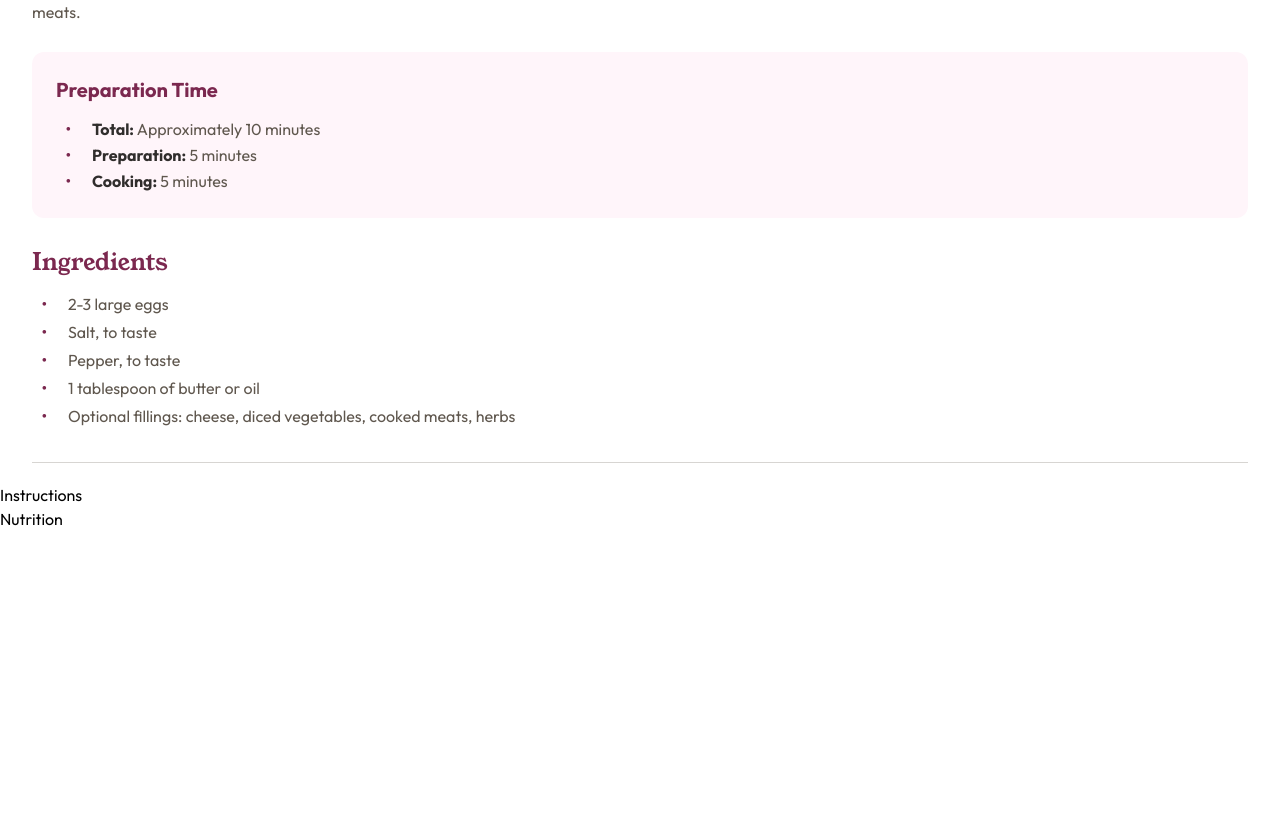
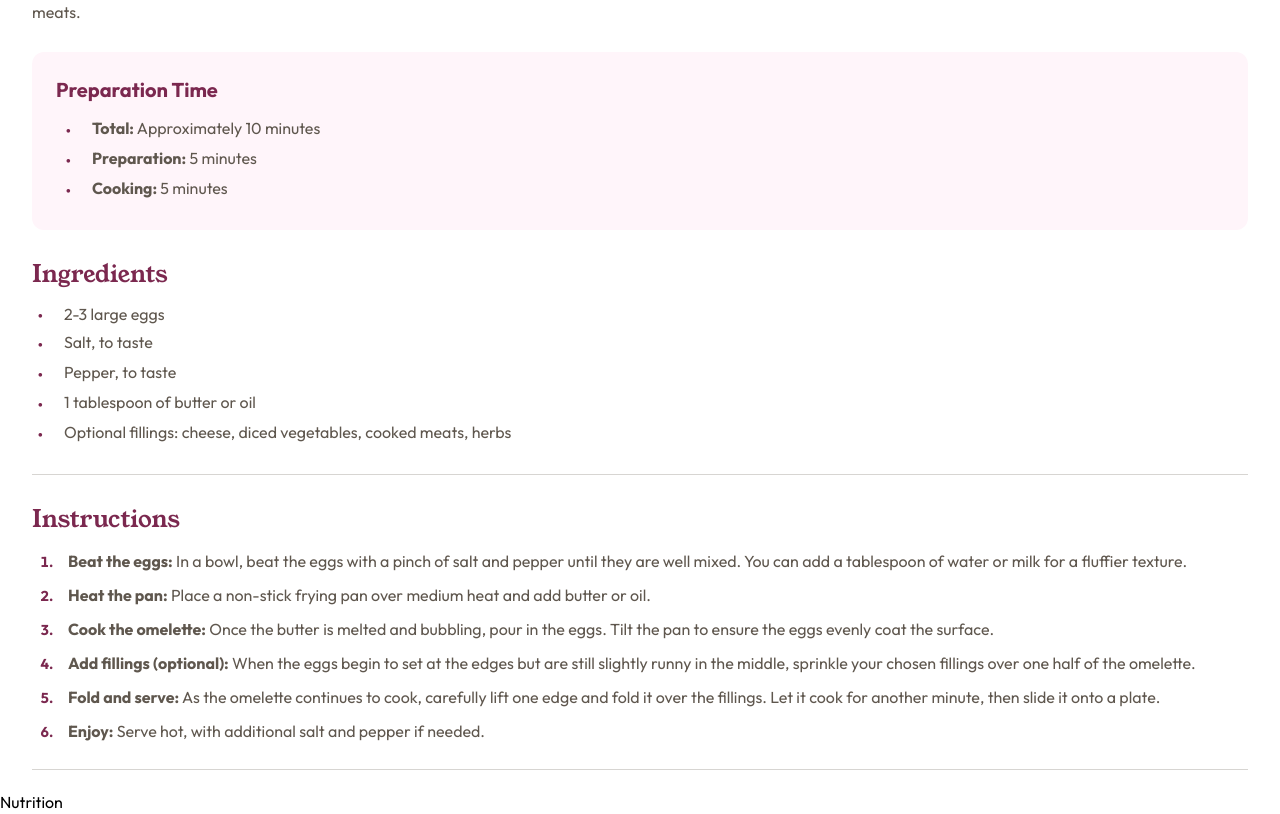
Before and after one commit to jabssdev/recipe-page, a React (Vite) app: page / in a window 1280 px wide. Shown: the part 705-1519 px from the top of the page. Before the commit the page ends 1236 px from the top, so only its background shows below. Built offline with nearby package versions, Linux system fonts and the light colour scheme.

Commit message:
feat: :sparkles: End instructions section

```diff
--- a/src/assets/components/Header.jsx
+++ b/src/assets/components/Header.jsx
@@ -12,20 +12,20 @@ export const Header = () => {
 				</p>
 				<div className="py-6 pl-6 pr-14 bg-ct-rose-50 rounded-xl">
 					<h3 className="text-xl font-[700] mb-3 text-ct-rose-800">Preparation Time</h3>
-					<ul className="ml-9 marker:text-ct-rose-800 marker:text-[0.775rem] leading-[26px]">
+					<ul className="ml-9 marker:text-ct-rose-800 marker:text-[0.775rem] leading-6">
 						<li className="li-center">
-							<p className="text-ct-stone-600">
-								<span className="font-[700] text-ct-stone-900">Total:</span> Approximately 10 minutes
+							<p className="text-ct-stone-600 mb-1.5">
+								<span className="font-bold text-ct-stone-600">Total:</span> Approximately 10 minutes
 							</p>
 						</li>
 						<li className="li-center">
-							<p className="text-ct-stone-600">
-								<span className="font-[700] text-ct-stone-900">Preparation:</span> 5 minutes
+							<p className="text-ct-stone-600 mb-1.5">
+								<span className="font-bold text-ct-stone-600">Preparation:</span> 5 minutes
 							</p>
 						</li>
 						<li className="li-center">
-							<p className="text-ct-stone-600">
-								<span className="font-[700] text-ct-stone-900">Cooking:</span> 5 minutes
+							<p className="text-ct-stone-600 mb-1.5">
+								<span className="font-bold text-ct-stone-600">Cooking:</span> 5 minutes
 							</p>
 						</li>
 					</ul>
--- a/src/assets/components/overview-recipe/Ingredients.jsx
+++ b/src/assets/components/overview-recipe/Ingredients.jsx
@@ -1,25 +1,25 @@
 export const Ingredients = () => {
 	return (
-		<section className="px-8 pt-7 mb-5">
+		<section className="px-8 pt-7">
 			<h2 className="text-2xl font-young-serif text-ct-rose-800 mb-3">Ingredients</h2>
-			<ul className="ml-9 marker:text-ct-rose-800 marker:text-[0.775rem] leading-7">
+			<ul className="ml-8 marker:text-ct-rose-800 marker:text-[0.775rem] leading-6">
 				<li className="li-center">
-					<p className="text-ct-stone-600">2-3 large eggs</p>
+					<p className="text-ct-stone-600 mb-1">2-3 large eggs</p>
 				</li>
 				<li className="li-center">
-					<p className="text-ct-stone-600">Salt, to taste</p>
+					<p className="text-ct-stone-600 mb-1.5">Salt, to taste</p>
 				</li>
 				<li className="li-center">
-					<p className="text-ct-stone-600">Pepper, to taste</p>
+					<p className="text-ct-stone-600 mb-1.5">Pepper, to taste</p>
 				</li>
 				<li className="li-center">
-					<p className="text-ct-stone-600">1 tablespoon of butter or oil</p>
+					<p className="text-ct-stone-600 mb-1.5">1 tablespoon of butter or oil</p>
 				</li>
 				<li className="li-center">
-					<p className="text-ct-stone-600">Optional fillings: cheese, diced vegetables, cooked meats, herbs</p>
+					<p className="text-ct-stone-600 mb-1.5">Optional fillings: cheese, diced vegetables, cooked meats, herbs</p>
 				</li>
 			</ul>
-			<hr className="border-ct-stone-600 opacity-25 mt-8" />
+			<hr className="border-ct-stone-600 opacity-25 mt-6" />
 		</section>
 	);
 };
--- a/src/assets/components/overview-recipe/Instructions.jsx
+++ b/src/assets/components/overview-recipe/Instructions.jsx
@@ -1,7 +1,44 @@
 export const Instructions = () => {
 	return (
-		<>
-			<h1>Instructions</h1>
-		</>
+		<section className="px-8 pt-7 mb-5">
+			<h2 className="text-2xl font-young-serif text-ct-rose-800 mb-3">Instructions</h2>
+			<ol className="list-decimal ml-6 marker:text-ct-rose-800 marker:text-[0.895rem] marker:font-[700] leading-7">
+				<li className="">
+					<p className="text-ct-stone-600 ml-3 mb-1.5">
+						<span className="font-bold text-ct-stone-600">Beat the eggs:</span> In a bowl, beat the eggs with a pinch of salt and pepper until they
+						are well mixed. You can add a tablespoon of water or milk for a fluffier texture.
+					</p>
+				</li>
+				<li>
+					<p className="text-ct-stone-600 ml-3 mb-1.5">
+						<span className="font-bold text-ct-stone-600">Heat the pan:</span> Place a non-stick frying pan over medium heat and add butter or oil.
+					</p>
+				</li>
+				<li>
+					<p className="text-ct-stone-600 ml-3 mb-1.5">
+						<span className="font-bold text-ct-stone-600">Cook the omelette:</span> Once the butter is melted and bubbling, pour in the eggs. Tilt the
+						pan to ensure the eggs evenly coat the surface.
+					</p>
+				</li>
+				<li>
+					<p className="text-ct-stone-600 ml-3 mb-1.5">
+						<span className="font-bold text-ct-stone-600">Add fillings (optional):</span> When the eggs begin to set at the edges but are still
+						slightly runny in the middle, sprinkle your chosen fillings over one half of the omelette.
+					</p>
+				</li>
+				<li>
+					<p className="text-ct-stone-600 ml-3 mb-1.5">
+						<span className="font-bold text-ct-stone-600">Fold and serve:</span> As the omelette continues to cook, carefully lift one edge and fold
+						it over the fillings. Let it cook for another minute, then slide it onto a plate.
+					</p>
+				</li>
+				<li>
+					<p className="text-ct-stone-600 ml-3 mb-1.5">
+						<span className="font-bold text-ct-stone-600">Enjoy:</span> Serve hot, with additional salt and pepper if needed.
+					</p>
+				</li>
+			</ol>
+			<hr className="border-ct-stone-600 opacity-25 mt-6" />
+		</section>
 	);
 };
```
